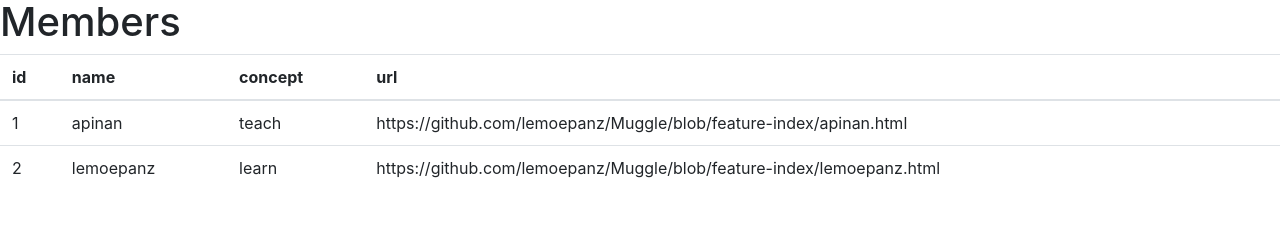
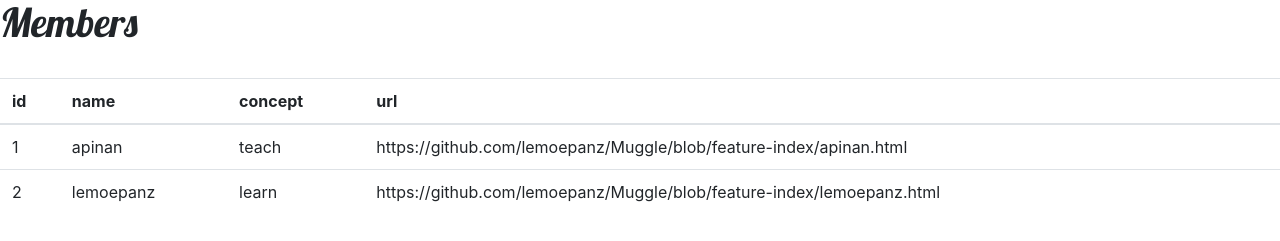
Before and after one commit to lemoepanz/Muggle, a plain HTML site: page index.html in a window 1280 px wide. Shown: the part 351-592 px from the top of the page. Drawn offline with nearby package versions, Linux system fonts and the light colour scheme.

Commit message:
Finale
everything is okay

```diff
--- /dev/null
+++ b/extend.css
@@ -0,0 +1 @@
+    h1{font-family: 'Lobster', cursive;}
--- a/index.html
+++ b/index.html
@@ -6,10 +6,12 @@
             <meta http-equiv="X-UA-Compatible" content="ie=edge">
 
             <title>lemoepanz</title>
+            <link href="https://fonts.googleapis.com/css?family=Lobster&display=swap" rel="stylesheet">
+            <link rel="stylesheet" href="extend.css">
             <link rel="stylesheet" href="https://stackpath.bootstrapcdn.com/bootstrap/4.3.1/css/bootstrap.min.css" integrity="sha384-ggOyR0iXCbMQv3Xipma34MD+dH/1fQ784/j6cY/iJTQUOhcWr7x9JvoRxT2MZw1T" crossorigin="anonymous">
             <script src="lib/jquery-3.4.1.min.js"></script>
         <script>
-                $.ajax({"url":"https://raw.githubusercontent.com/lemoepanz/Muggle/feature-index/member.json","method":"GET" })
+                $.ajax({"url":"member.json","method":"GET" })
                 .done(function(r){
 
                         let list = $("#members")
@@ -22,10 +24,11 @@
                         }
                 })
                 </script>
+                <link href="https://fonts.googleapis.com/css?family=Lobster&display=swap" rel="stylesheet">
     </head>
     <body>
            <div align="center"> <img src="muggleLogo-1.png"> </div>
-                      <h1>Members</h1>
+                      <h1>Members</h1> <br>
 
             <table id="members" class="table">
 
```
